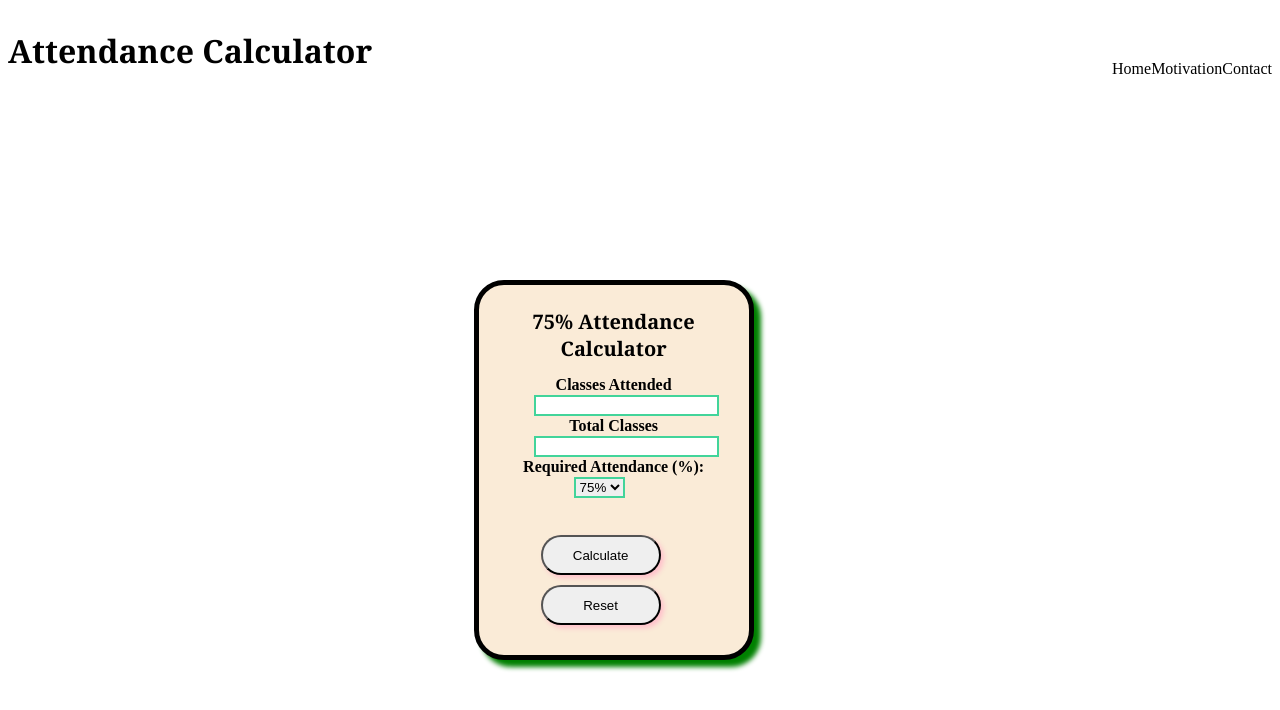
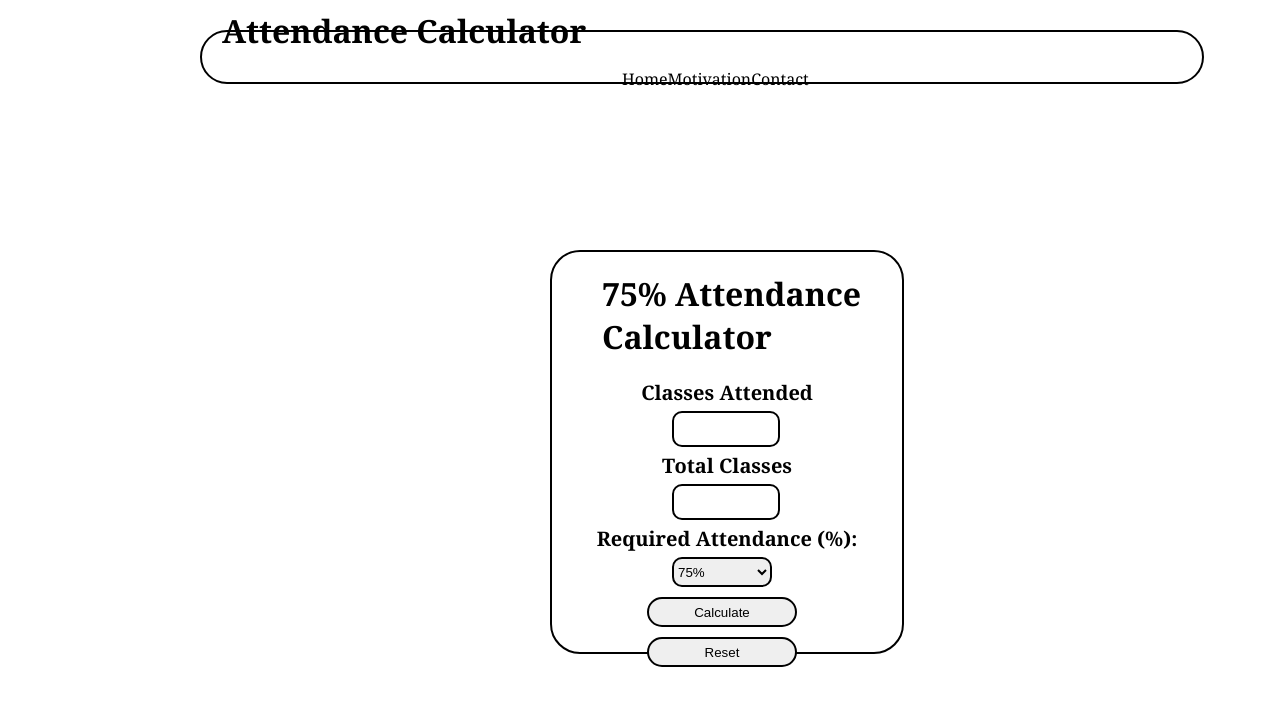
Before and after one commit to gowthamrdyy/75-Attendance-calculator, a plain HTML site: page index.html in a window 1280 px wide. Drawn offline with Linux system fonts and the light colour scheme.

Commit message:
fifth commit

```diff
--- a/index.html
+++ b/index.html
@@ -8,14 +8,16 @@
 </head>
 <body>
     <header>
+    <div>
         <h1 id="main-title" name="main-title">Attendance Calculator</h1>
             <div class="navigation">
-                <p><a href="index.html" id="navigation" >Home</a></p>
-                <p><a href="index3.html" id="navigation">Motivation</a></p>
+                <p><a href="index.html" id="navigation" name="navigation">Home</a></p>
+                <p><a href="index3.html" id="navigation" name="navigation">Motivation</a></p>
                 <p><a href="mailto:iamgowthamsree@gmail.com" id="navigation" name="navigation">Contact</a></p>
             </div>
     </header>
     <main>
+        <div>
         <h1 id="sub-title" name="sub-title">75% Attendance Calculator</h1>
         <div>
                <form action="index2.html">
@@ -36,6 +38,7 @@
             <button id="res" type="reset">Reset</button>
          </form>
         </div>
+        </div>
     </main>
 </body>
 </html>
--- a/style.css
+++ b/style.css
@@ -1,100 +1,118 @@
-#sub-title{
-    font-family: Georgia, 'Times New Roman', Times, serif;
-    font-size: 20px;
-    text-align: center;
-}
-div #attended-h{
-   text-align: center;
-   margin:1px;
-}
- div #attended{
-    border: 2px solid rgb(66, 212, 154);
-    margin-left: 45px;
-}
-div #total-h{
-   text-align: center;
-   margin:1px;
-}
-div #total{
-    border: 2px solid rgb(66, 212, 154);
-    margin-left: 45px;
-}
-div #required-h{
-   text-align: center;
-   margin:1px;
-}
-div #required{
-    border: 2px solid rgb(66, 212, 154);
-    margin-left: 85px;
-}
-main{
-    width: 250px;
-    height: 350px;
-    border: 5px solid black;
-    background-color: antiquewhite;
+header{
+    width: 1000px;
+    height: 50px;
+    border: 2px solid black;
     position: absolute;
-    top: 35%;
-    left: 37%;
-    padding: 10px 10px;
+    top: 30px;
+    left: 200px;
     border-radius: 30px;
-    box-shadow: 7px 7px 5px green;
-    transition: ease-in;
-}
-main:hover{
-    transition: all ease-in-out 0.5s;
-    width:260px;
-    height:360px;
-   box-shadow: 10px 10px 10px green;
-}
-#calc{
-    width:120px;
-    height:40px;
-    position: absolute;
-    top: 250px;
-    left:62px;
-    border-radius: 30px;
-    box-shadow: 3px 3px 5px pink;
-}
-#res{
-    width:120px;
-    height:40px;
-    position: absolute;
-    top: 300px;
-    left:62px;
-    border-radius: 30px;
-    box-shadow: 3px 3px 5px pink;
-}
-#calc:hover{
-    transition: all ease-in-out 0.2s;
-    width:130px;
-    height:42px;
-    box-shadow: 5px 5px 5px pink;
-}
-#res:hover{
-    transition: all ease-in-out 0.2s;
-    width:130px;
-    height:42px;
-    box-shadow: 5px 5px 5px pink;
-}
-header{
     display: flex;
     flex-direction: row;
-    justify-content: space-between;
-    align-items: end;
-}
-#navigation{
-   display: inline;
-    text-decoration: none;
-    color: black;
-    flex-direction: column;
+    justify-content: flex-start;
+    align-items: center;
 }
 #main-title{
     display: inline;
     font-family: Georgia, 'Times New Roman', Times, serif;
-
+   margin-left: 20px;
  }
  .navigation{
     display: flex;
+    margin-left: 420px;
     flex-direction: row;
-    justify-content: space-around;
- }
+    justify-content: end;
+    align-items: center;
+}
+ #navigation {
+    text-decoration: none;
+    color: black;
+    font-family: Georgia, 'Times New Roman', Times, serif;
+    justify-items:end;
+}
+main{
+    width: 350px;
+    height: 400px;
+    border: 2px solid black;
+    position: absolute;
+    top: 250px;
+    left:550px;
+    border-radius: 30px;
+    display: inline-flex;
+    flex-direction: row;
+    justify-content: flex-center;
+}
+#sub-title{
+    font-family: Georgia, 'Times New Roman', Times, serif;
+    margin-top: 20px;
+    margin-left: 50px;
+}
+#attended-h{
+    font-size: 20px;
+    display: flex;
+    margin: 5px;
+    justify-content: center;
+    font-family: 'Georgia',Times, serif;
+}
+#attended{
+    width: 100px;
+    height: 30px;
+    border-radius: 10px;
+    border: 2px solid black;
+    margin-left: 120px;
+    display: flex;
+    justify-content: center;
+}
+#total-h{
+    font-size: 20px;
+    display: flex;
+    margin: 5px;
+    justify-content: center;
+    font-family: 'Georgia',Times, serif;
+}
+#total{
+    width: 100px;
+    height: 30px;
+    border-radius: 10px;
+    border: 2px solid black;
+    margin-left: 120px;
+    display: flex;
+    justify-content: center;
+}
+#required-h{
+    font-size: 20px;
+    display: flex;
+    margin: 5px;
+    justify-content: center;
+    font-family: 'Georgia',Times, serif;
+}
+#required{
+    width: 100px;
+    height: 30px;
+    border-radius: 10px;
+    border: 2px solid black;
+    margin-left: 120px;
+    display: flex;
+    justify-content: center;
+}
+#calc{
+    width: 150px;
+    height: 30px;
+    border-radius: 30px;
+    border: 2px solid black;
+    margin-top: 10px;
+    margin-left: 95px;
+    display: flex;
+    justify-content: center;
+    align-items: center;
+}
+#res{
+    width: 150px;
+    height: 30px;
+    border-radius: 30px;
+    border: 2px solid black;
+    margin-top: 10px;
+    margin-left: 95px;
+    display: flex;
+    justify-content: center;
+    align-items: center;
+}
```
Also changed, not shown: 1 other file.
